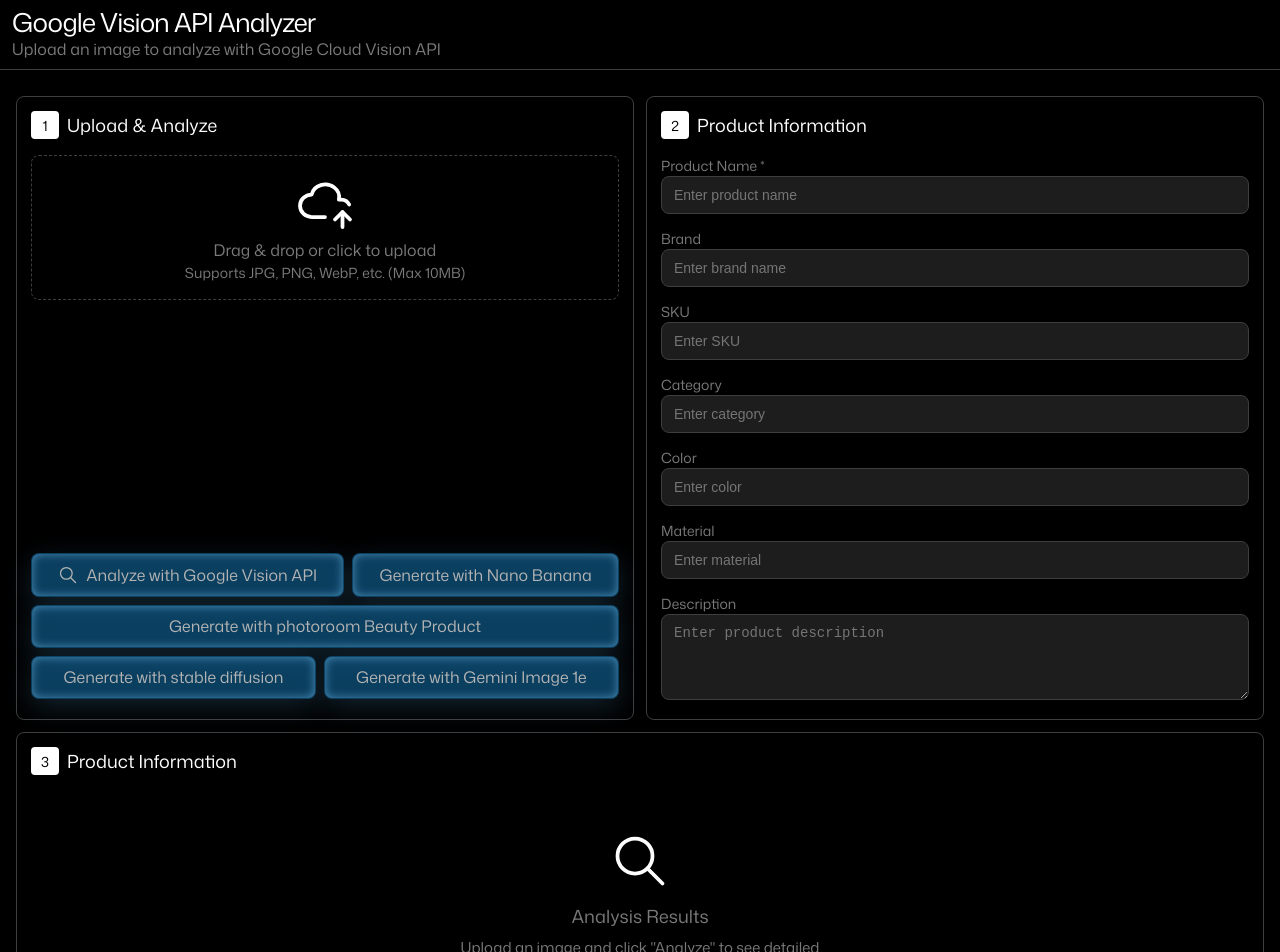
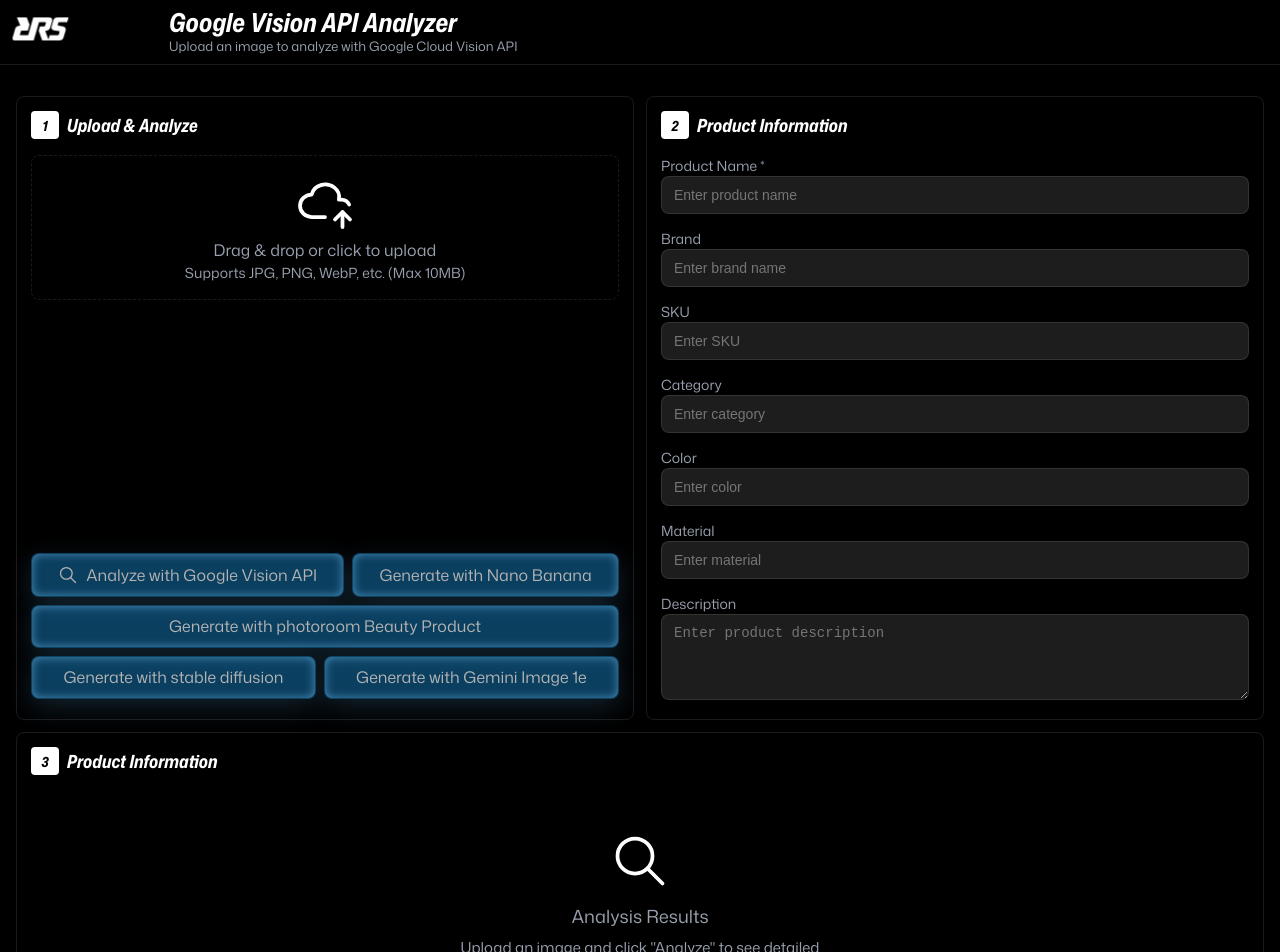
Before and after one commit to Ahmad-Mujtaba-Saeed/layflat_demo, a React (Vite) app: page / in a window 1280 px wide. Shown: the top 952 px of the page. Built offline with nearby package versions, Linux system fonts and the light colour scheme.

Commit message:
Update Font and logo

```diff
--- a/src/App.css
+++ b/src/App.css
@@ -6,6 +6,12 @@
 @font-face {
     font-family: 'Mona Sans';
     src: url(./assets/e2334d715941921e-s.p.d82a9aff.woff2) format('woff2');
+    font-display: swap;
+}
+
+@font-face {
+    font-family: 'Mona Sans Italic';
+    src: url(./assets/MonaSans_SemiCondensed-BoldItalic.ttf);
     font-display: swap;
 }
 
@@ -35,7 +41,7 @@
     right: 0;
     top: 0;
     padding: 8px 12px;
-    border-bottom: 1px solid #3e3e3e;
+    border-bottom: 1px solid #ffffff1a;
     z-index: 99;
     background: #000;
     display: flex;
@@ -48,13 +54,13 @@
     font-weight: 900;
     margin: 0;
     color: #fff;
-    letter-spacing: -1px;
     text-transform: capitalize;
+    font-family: 'Mona Sans Italic';
 }
 
 .header-content p {
-    color: #7a7a7a;
-    font-size: 16px;
+    color: #99a1af;
+    font-size: 13px;
     margin: 0;
     font-weight: 400;
 }
@@ -77,7 +83,7 @@
 .card {
     border-radius: 8px;
     padding: 14px;
-    border: 1px solid #3e3e3e;
+    border: 1px solid #ffffff1a;
     max-width: 100%;
     width: 100%;
 }
@@ -96,6 +102,7 @@
     align-items: center;
     gap: 8px;
     margin-bottom: 16px;
+    font-family: 'Mona Sans Italic';
 }
 
 .step-number {
@@ -135,19 +142,25 @@
     font-size: 13px;
 }
 
+.header-content {
+    display: flex;
+    align-items: center;
+    gap: 100px;
+}
+
 .form-input {
     color: #fff;
     width: calc(100% - 26px);
     padding: 10px 12px;
     border-radius: 8px;
-    border: 1px solid #3e3e3e;
+    border: 1px solid #ffffff1a;
     font-size: 14px;
     transition: all 0.2s ease;
     background: #1d1d1d;
 
     &:focus {
         background: #1d1d1d;
-        border-color: #3e3e3e;
+        border-color: #ffffff1a;
         outline: none;
     }
 }
@@ -164,7 +177,7 @@
 }
 
 .drop-zone {
-    border: 1px dashed #3e3e3e;
+    border: 1px dashed #ffffff1a;
     border-radius: 8px;
     padding: 16px;
     text-align: center;
@@ -364,7 +377,7 @@
 }
 
 label {
-    color: #7a7a7a;
+    color: #99a1af;
 }
 
 .error-display {
@@ -432,7 +445,7 @@
 .modal-header {
     padding: 8px 12px;
     background: #000;
-    border-bottom: 1px solid #3e3e3e;
+    border-bottom: 1px solid #ffffff1a;
     display: flex;
     align-items: center;
     justify-content: space-between;
@@ -461,7 +474,7 @@
 
 .modal-image-item {
     cursor: pointer;
-    border: 1px solid #3e3e3e;
+    border: 1px solid #ffffff1a;
     border-radius: 8px;
     overflow: hidden;
     transition: all 0.3s ease;
@@ -480,7 +493,7 @@
 .modal-footer {
     padding: 8px 12px;
     background: #000;
-    border-top: 1px solid #3e3e3e;
+    border-top: 1px solid #ffffff1a;
     display: flex;
     align-items: center;
     justify-content: space-between;
@@ -513,7 +526,7 @@
     border-radius: 8px;
     overflow: hidden;
     box-shadow: 0 2px 4px rgba(0, 0, 0, 0.1);
-    border: 1px solid #3e3e3e;
+    border: 1px solid #ffffff1a;
 }
 
 .remove-selected {
--- a/src/App.jsx
+++ b/src/App.jsx
@@ -1,6 +1,7 @@
 import { useState, useRef, useEffect } from 'react';
 import axios from 'axios';
 import './App.css';
+import logo from './assets/app-icon.png'
 
 function App() {
   const [data, setData] = useState(null);
@@ -522,8 +523,13 @@
       {/* Header */}
       <div className="header">
         <div className="header-content">
-          <h1>Google Vision API Analyzer</h1>
-          <p>Upload an image to analyze with Google Cloud Vision API</p>
+          <div className="logo">
+            <img src={logo} alt="" />
+          </div>
+          <div className="">
+            <h1>Google Vision API Analyzer</h1>
+            <p>Upload an image to analyze with Google Cloud Vision API</p>
+          </div>
         </div>
 
         {data && (
@@ -532,7 +538,7 @@
               onClick={clearAll}
               className='danger-button'
             >
-              <svg xmlns="http://www.w3.org/2000/svg" width="24" height="24" viewBox="0 0 24 24" fill="none" stroke="currentColor" stroke-width="1.5" stroke-linecap="round" stroke-linejoin="round" class="icon icon-tabler icons-tabler-outline icon-tabler-trash"><path stroke="none" d="M0 0h24v24H0z" fill="none"/><path d="M4 7l16 0" /><path d="M10 11l0 6" /><path d="M14 11l0 6" /><path d="M5 7l1 12a2 2 0 0 0 2 2h8a2 2 0 0 0 2 -2l1 -12" /><path d="M9 7v-3a1 1 0 0 1 1 -1h4a1 1 0 0 1 1 1v3" /></svg>
+              <svg xmlns="http://www.w3.org/2000/svg" width="24" height="24" viewBox="0 0 24 24" fill="none" stroke="currentColor" stroke-width="1.5" stroke-linecap="round" stroke-linejoin="round" class="icon icon-tabler icons-tabler-outline icon-tabler-trash"><path stroke="none" d="M0 0h24v24H0z" fill="none" /><path d="M4 7l16 0" /><path d="M10 11l0 6" /><path d="M14 11l0 6" /><path d="M5 7l1 12a2 2 0 0 0 2 2h8a2 2 0 0 0 2 -2l1 -12" /><path d="M9 7v-3a1 1 0 0 1 1 -1h4a1 1 0 0 1 1 1v3" /></svg>
               Clear All
             </button>
           </div>
@@ -668,13 +674,13 @@
                   </div>
                   <div style={{
                     fontSize: '16px',
-                    color: '#7a7a7a',
+                    color: '#99a1af',
                   }}>
                     {selectedImage ? 'Click to change image' : 'Drag & drop or click to upload'}
                   </div>
                   <div style={{
                     fontSize: '14px',
-                    color: '#7a7a7a'
+                    color: '#99a1af'
                   }}>
                     Supports JPG, PNG, WebP, etc. (Max 10MB)
                   </div>
@@ -688,7 +694,7 @@
                   }}>
                     <div style={{
                       fontSize: '14px',
-                      color: '#7a7a7a',
+                      color: '#99a1af',
                       marginBottom: '8px',
                       textAlign: 'left'
                     }}>
@@ -735,7 +741,7 @@
                     </div>
                     <div style={{
                       fontSize: '12px',
-                      color: '#7a7a7a',
+                      color: '#99a1af',
                       marginTop: '8px'
                     }}>
                       {selectedImage?.name} ({(selectedImage?.size / 1024 / 1024).toFixed(2)} MB)
@@ -809,7 +815,7 @@
                 {data && (
                   <div style={{
                     fontSize: '14px',
-                    color: '#7a7a7a',
+                    color: '#99a1af',
                     fontWeight: 500
                   }}>
                     <span style={{ color: '#48bb78', fontWeight: 600 }}>{validImagesCount()}</span> of {getCurrentImages().length} images found
@@ -853,13 +859,13 @@
                       <div style={{
                         width: '60px',
                         height: '60px',
-                        border: '4px solid #3e3e3e',
+                        border: '4px solid #ffffff1a',
                         borderTopColor: '#fff',
                         borderRadius: '50%',
                         animation: 'spin 1s linear infinite'
                       }} />
                       <p style={{
-                        color: '#7a7a7a',
+                        color: '#99a1af',
                         margin: '16px 0 0',
                         textAlign: 'center'
                       }}>
@@ -897,7 +903,7 @@
                       <div className="section-icon">✓</div>
                       Selected Images ({selectedImages.length})
                     </h3>
-                    <p style={{ color: '#7a7a7a', fontSize: '14px', marginBottom: '15px' }}>
+                    <p style={{ color: '#99a1af', fontSize: '14px', marginBottom: '15px' }}>
                       These are the images you selected from the modal. You can remove any image by clicking the X button.
                     </p>
 
@@ -925,7 +931,7 @@
                             <div style={{
                               padding: '8px',
                               fontSize: '14px',
-                              color: '#7a7a7a',
+                              color: '#99a1af',
                               textAlign: 'center',
                               background: '#000'
                             }}>
@@ -1042,12 +1048,12 @@
                         {imageFilterLoading && (
                           <div style={{
                             fontSize: '15px',
-                            color: '#7a7a7a',
+                            color: '#99a1af',
                             display: 'flex',
                             alignItems: 'center',
                             gap: '6px'
                           }}>
-                            <div className="spinner" style={{ borderColor: '#3e3e3e', borderTopColor: '#fff' }} />
+                            <div className="spinner" style={{ borderColor: '#ffffff1a', borderTopColor: '#fff' }} />
                             Filtering images...
                           </div>
                         )}
@@ -1074,7 +1080,7 @@
                                 onClick={() => setShowModal(true)}
                                 className='primary-button'
                               >
-                                <svg xmlns="http://www.w3.org/2000/svg" width="20" height="20" viewBox="0 0 24 24" fill="none" stroke="currentColor" stroke-width="1.5" stroke-linecap="round" stroke-linejoin="round" class="icon icon-tabler icons-tabler-outline icon-tabler-aperture"><path stroke="none" d="M0 0h24v24H0z" fill="none"/><path d="M12 12m-9 0a9 9 0 1 0 18 0a9 9 0 1 0 -18 0" /><path d="M3.6 15h10.55" /><path d="M6.551 4.938l3.26 10.034" /><path d="M17.032 4.636l-8.535 6.201" /><path d="M20.559 14.51l-8.535 -6.201" /><path d="M12.257 20.916l3.261 -10.034" /></svg>
+                                <svg xmlns="http://www.w3.org/2000/svg" width="20" height="20" viewBox="0 0 24 24" fill="none" stroke="currentColor" stroke-width="1.5" stroke-linecap="round" stroke-linejoin="round" class="icon icon-tabler icons-tabler-outline icon-tabler-aperture"><path stroke="none" d="M0 0h24v24H0z" fill="none" /><path d="M12 12m-9 0a9 9 0 1 0 18 0a9 9 0 1 0 -18 0" /><path d="M3.6 15h10.55" /><path d="M6.551 4.938l3.26 10.034" /><path d="M17.032 4.636l-8.535 6.201" /><path d="M20.559 14.51l-8.535 -6.201" /><path d="M12.257 20.916l3.261 -10.034" /></svg>
                                 View & Select Images
                               </button>
                             </div>
@@ -1112,7 +1118,7 @@
                     alignItems: 'center',
                     justifyContent: 'center',
                     height: '100%',
-                    color: '#7a7a7a',
+                    color: '#99a1af',
                     textAlign: 'center',
                     padding: '20px 0'
                   }}>
@@ -1125,10 +1131,10 @@
                     }}>
                       <svg xmlns="http://www.w3.org/2000/svg" width="60" height="60" viewBox="0 0 24 24" fill="none" stroke="currentColor" stroke-width="1.5" stroke-linecap="round" stroke-linejoin="round" class="icon icon-tabler icons-tabler-outline icon-tabler-search"><path stroke="none" d="M0 0h24v24H0z" fill="none" /><path d="M10 10m-7 0a7 7 0 1 0 14 0a7 7 0 1 0 -14 0" /><path d="M21 21l-6 -6" /></svg>
                     </div>
-                    <div style={{ fontSize: '18px', fontWeight: 700, marginBottom: '8px', color: '#7a7a7a' }}>
+                    <div style={{ fontSize: '18px', fontWeight: 700, marginBottom: '8px', color: '#99a1af' }}>
                       Analysis Results
                     </div>
-                    <div style={{ fontSize: '15px', maxWidth: '400px', lineHeight: '1.3', color: '#7a7a7a' }}>
+                    <div style={{ fontSize: '15px', maxWidth: '400px', lineHeight: '1.3', color: '#99a1af' }}>
                       Upload an image and click "Analyze" to see detailed results from Google Vision API, including similar images and detected labels.
                     </div>
                   </div>
@@ -1337,10 +1343,10 @@
                         <div style={{
                           padding: '10px',
                           fontSize: '13px',
-                          color: '#7a7a7a',
+                          color: '#99a1af',
                           textAlign: 'center',
                           background: '#000',
-                          borderTop: '1px solid #3e3e3e'
+                          borderTop: '1px solid #ffffff1a'
                         }}>
                           Image {index + 1}
                           {isSelected && (
```
Also changed, not shown: src/assets/MonaSans_SemiCondensed-BoldItalic.ttf (added), src/assets/app-icon.png (added).
